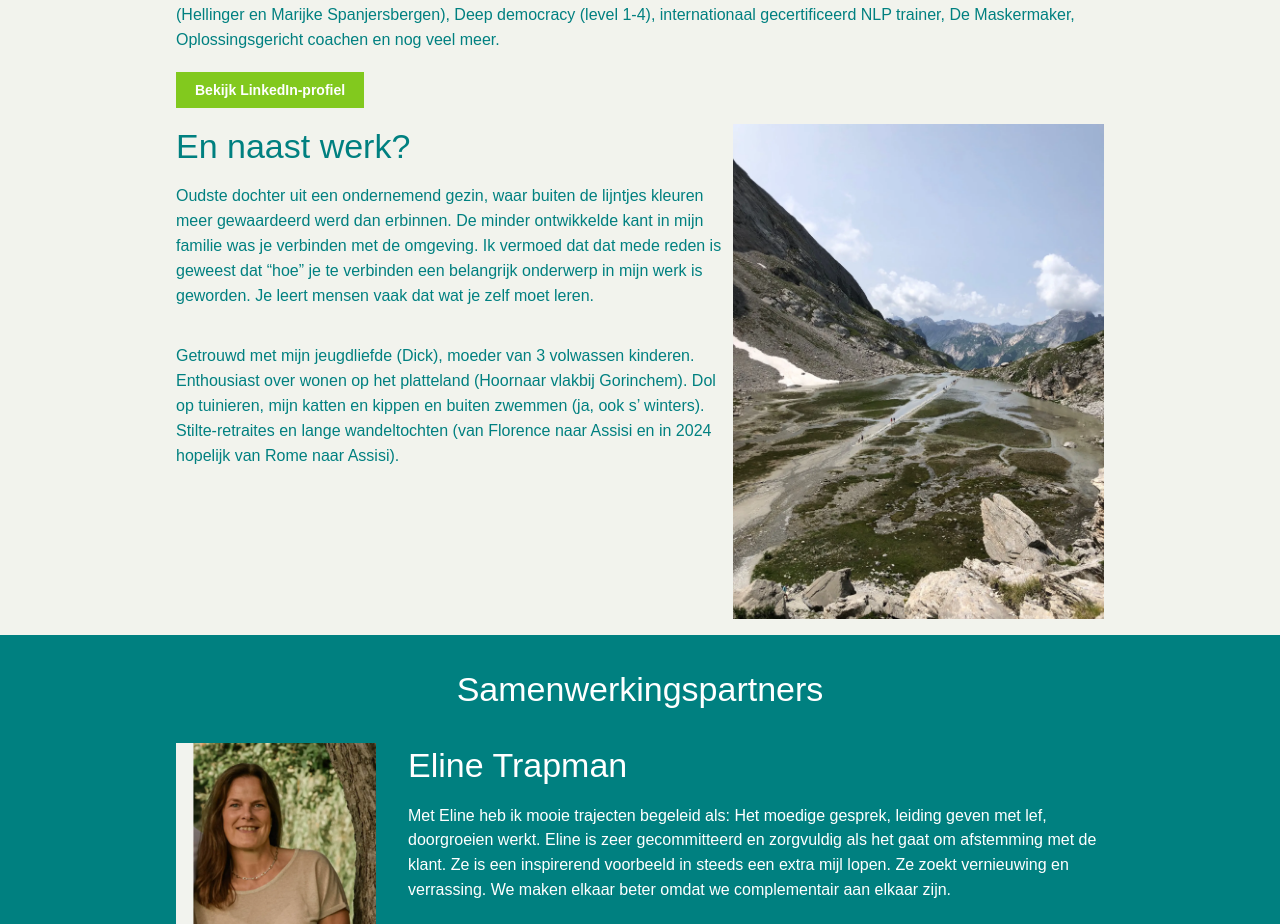
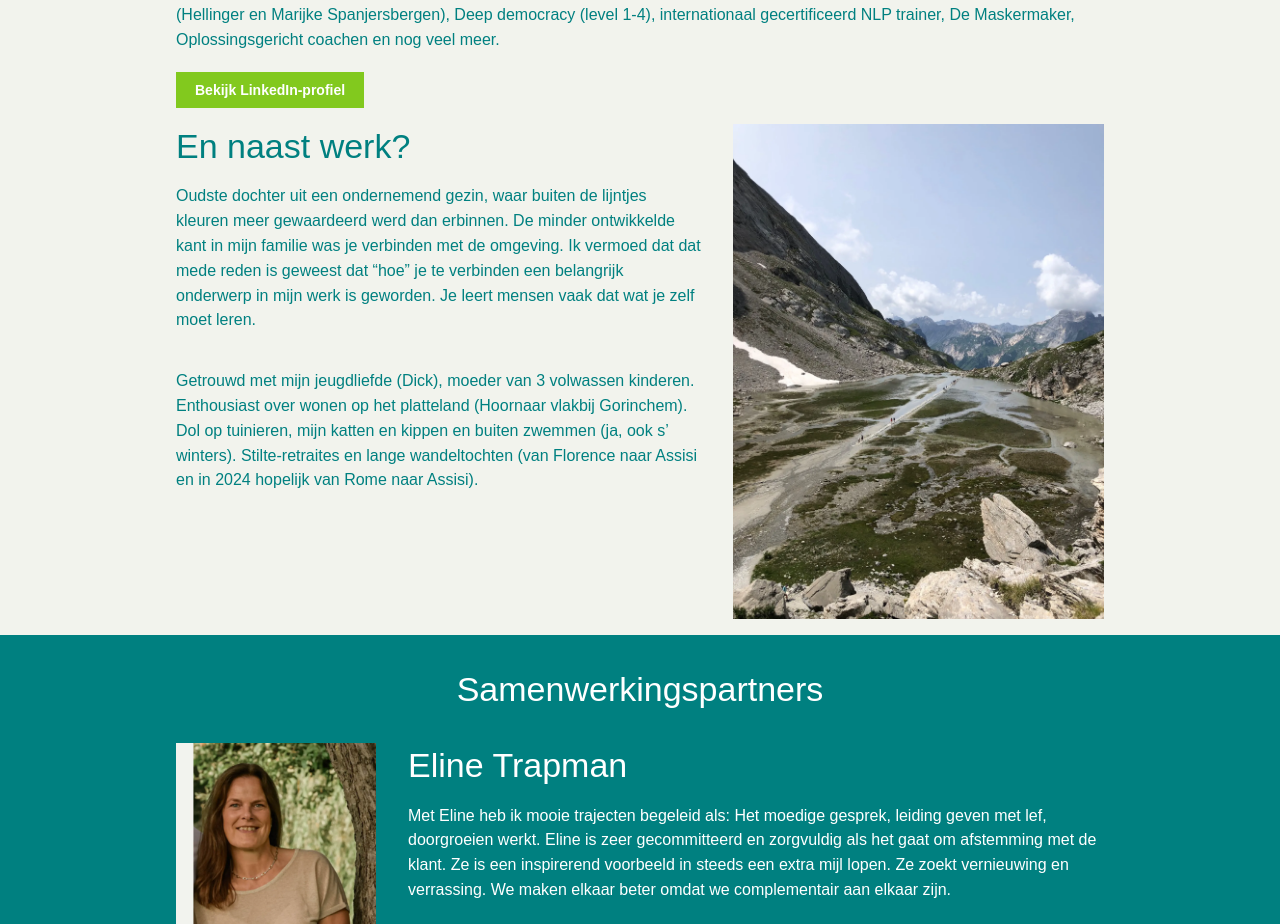
Before and after one commit to Joram3000/mirjamwebsite, a React (Vite) app: page /about in a window 1280 px wide. Shown: the part 2286-3210 px from the top of the page. Built offline with nearby package versions, Linux system fonts and the light colour scheme; the HTML template or start-up script is replaced by a standard one.

Commit message:
update padding

```diff
--- a/src/pages/About/index.tsx
+++ b/src/pages/About/index.tsx
@@ -231,9 +231,9 @@ const MirjamKroonAbout: React.FC = () => {
         </Container>
 
         <Container pb="md">
-          <Flex align="stretch">
-            <Stack>
-              <Title order={1}>En naast werk?</Title>
+          <Flex align="stretch" gap="md">
+            <Stack pr="md">
+              <Title>En naast werk?</Title>
               <Text pb="lg">
                 Oudste dochter uit een ondernemend gezin, waar buiten de
                 lijntjes kleuren meer gewaardeerd werd dan erbinnen. De minder
@@ -253,6 +253,7 @@ const MirjamKroonAbout: React.FC = () => {
                 Rome naar Assisi).
               </Text>
             </Stack>
+
             <Image visibleFrom="md" src={besidesWork} w="40%" />
           </Flex>
         </Container>
--- a/src/pages/Systeemspel/index.tsx
+++ b/src/pages/Systeemspel/index.tsx
@@ -85,7 +85,7 @@ const MirjamKroonSysteemspel: React.FC = () => {
               </Text>
               <Image hiddenFrom="lg" src={IMG_35432} />
               <Text pb="md" hiddenFrom="lg" ta="right" size="sm">
-                Voorlinden Giuseppe Penone
+                Voorlinden Antony Gormley, Clearing VIII, 2022
               </Text>
               <Text pb="md">
                 Volgens de systeembenadering is het antwoord op de vraag: ‘Wat
@@ -108,7 +108,7 @@ const MirjamKroonSysteemspel: React.FC = () => {
             <Stack visibleFrom="lg" flex={1} pt="md" justify="center">
               <Image src={IMG_35432} />
               <Text ta="right" m={0} size="sm" pt={em(6)}>
-                Voorlinden Giuseppe Penone
+                Voorlinden Antony Gormley, Clearing VIII, 2022
               </Text>
             </Stack>
           </Flex>
```
